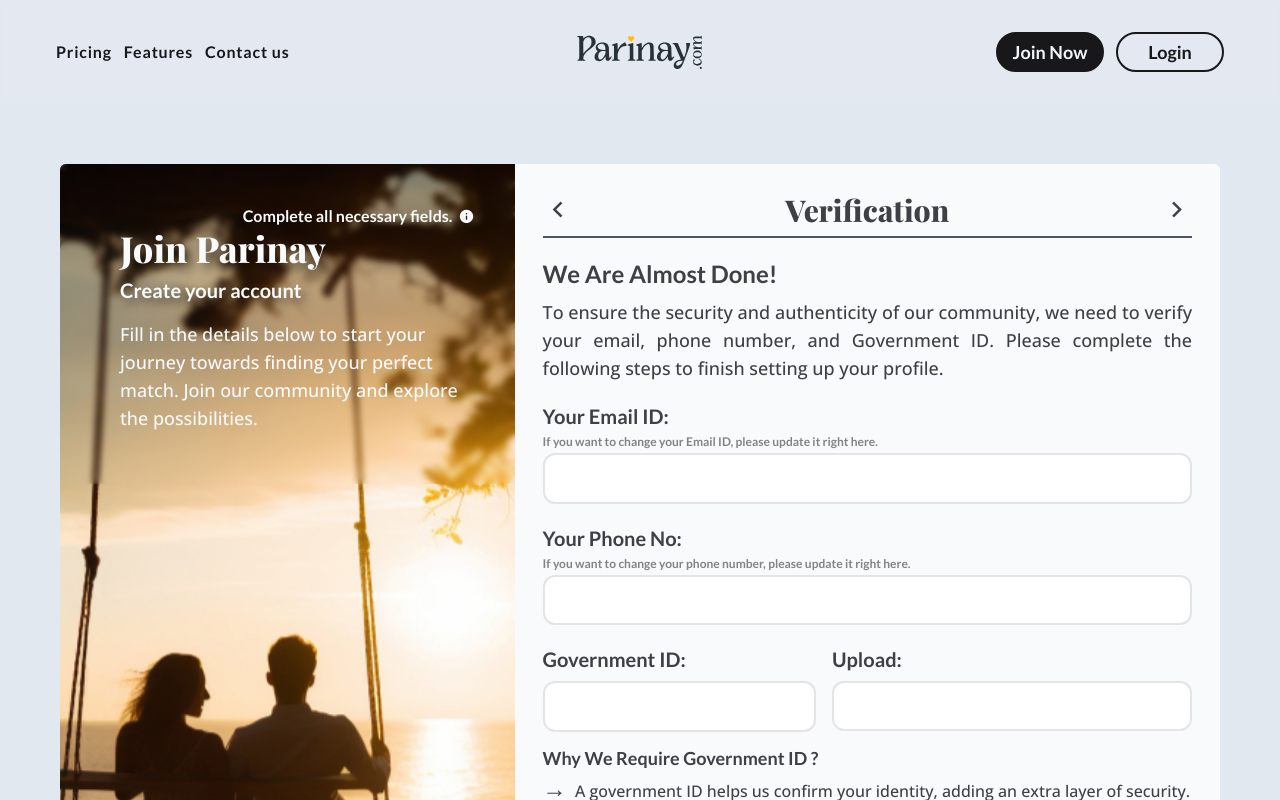
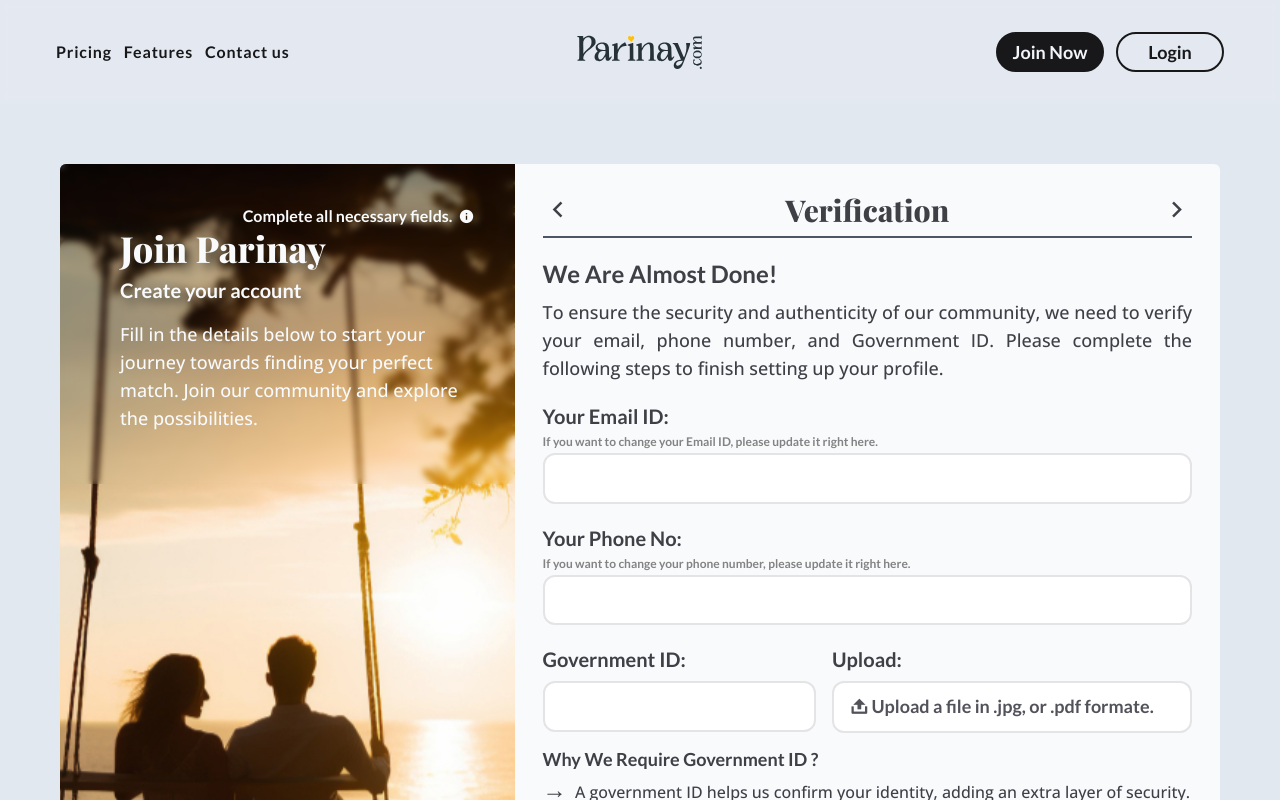
Before and after one commit to JyotiInHex/Parinay, a React (Create React App) app: page /register in a window 1280 px wide. Shown: the top 800 px of the page. Built offline with nearby package versions, Linux system fonts and the light colour scheme; the HTML template or start-up script is replaced by a standard one; a web font is replaced by a local one.

Commit message:
new update

```diff
--- a/src/auth/register.jsx
+++ b/src/auth/register.jsx
@@ -69,12 +69,13 @@ const Register = () => {
     GovIdDoc: "",
   });
   const [profilePic, setProfilePic] = useState(null);
-  const [documentName, setDocName] = useState(null);
+  const [documentName, setDocName] = useState("");
   const [animation, setAnimation] = useState("");
   const [isDropdownOpen, setIsDropdownOpen] = useState(false);
   const [toggleDropdown, setToggleDropdown] = useState(false);
   const [errors, setErrors] = useState({});
   const currentError = validation(step, formData);
+  const [otpPopUp, setOtpPopup] = useState(false);
 
   const handleChange = (e) => {
     const { name, value, files } = e.target;
@@ -121,8 +122,9 @@ const Register = () => {
   const handleProceed = () => {
     if (Object.keys(currentError).length > 0) {
       setErrors(currentError);
+      setOtpPopup(false);
     } else {
-      alert("alert");
+      setOtpPopup(true);
     }
   };
 
@@ -1977,10 +1979,11 @@ const Register = () => {
                           )}
                           <h4
                             className={`${
-                              formData.GovIdType === "" && "bg-[#f5f7f8]"
-                            } outline-none border-2 bg-white border-zinc-200 rounded-xl w-[20em] max-w-[20em] h-auto min-h-[2.8em] py-3 px-4 text-lg font-lato font-semibold text-zinc-800 leading-tight cursor-pointer transition-all focus:border-blue-500`}
+                              formData.GovIdType === "" && documentName === "" && "bg-[#f5f7f8] text-[#bebebe]"
+                            } outline-none border-2 bg-white border-zinc-200 rounded-xl w-[20em] max-w-[20em] h-auto min-h-[2.8em] py-3 px-4 text-lg font-lato font-semibold text-zinc-600 leading-tight cursor-pointer transition-all focus:border-blue-500 whitespace-nowrap overflow-hidden`}
                           >
-                            {documentName}
+                            <i className="ri-upload-2-fill"></i>{" "}
+                            {(documentName === "") ? "Upload a file in .jpg, or .pdf formate." : documentName}
                           </h4>
                           <input
                             type="file"
@@ -2031,6 +2034,16 @@ const Register = () => {
             </div>
           </form>
         </div>
+        {otpPopUp && (
+          <div className="absolute top-0 left-0 w-full h-full bg-zinc-500/40 z-40 flex flex-col justify-center">
+            <div className="self-center flex flex-col justify-center w-2/5 h-fit bg-slate-50 p-6 rounded-lg text-zinc-700">
+              <h2 className="text-xl text-center font-lato font-semibold">Otp Verification</h2>
+              <label htmlFor="email-otp" className="flex gap-2">
+
+              </label>
+            </div>
+          </div>
+        )}
       </div>
     </>
   );
```
